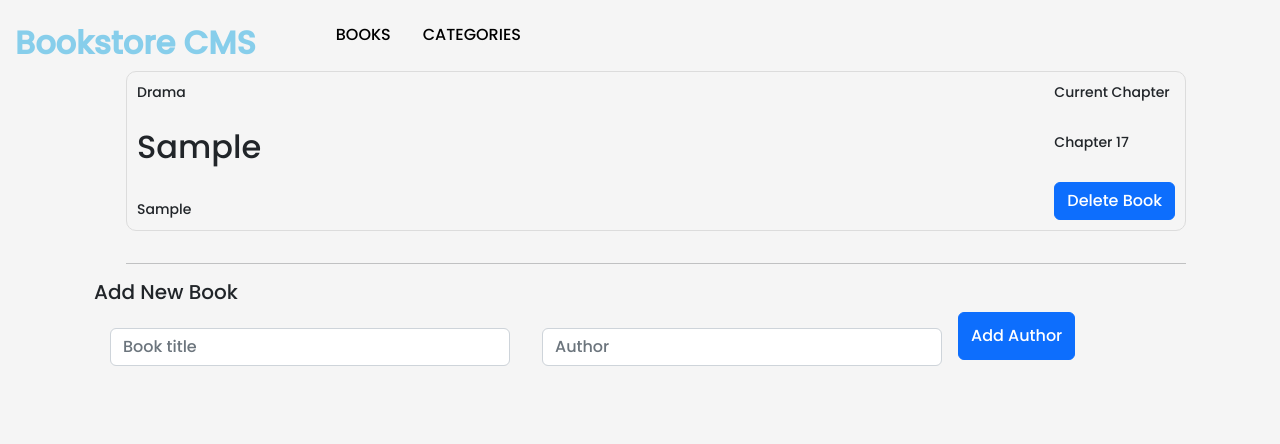
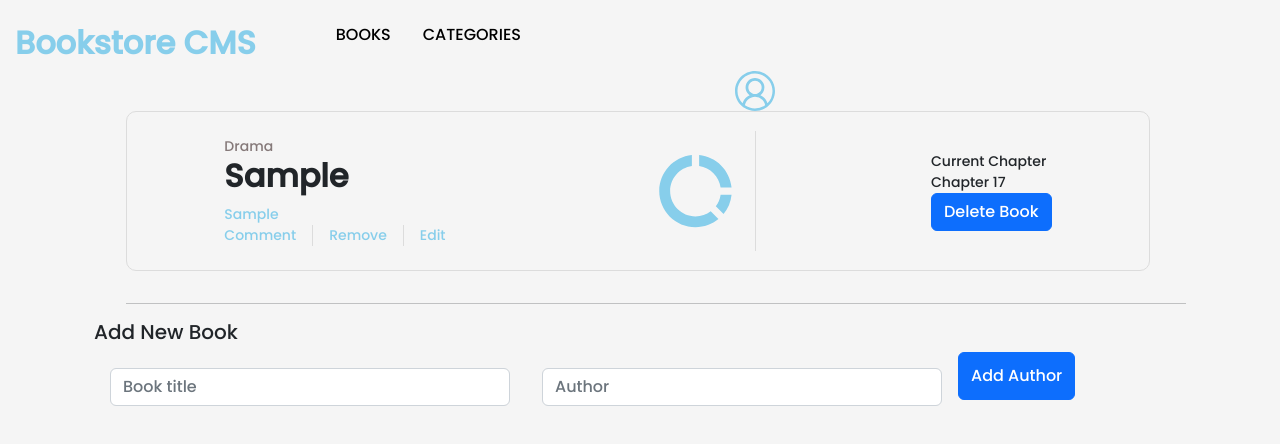
Before and after one commit to Tamunokuro/React-Bookstore, a React (Create React App) app: page / in a window 1280 px wide. Both pictures are taken after typing "Sample", "Sample" into the empty fields and a click on the button "Add Author". Shown: the top 444 px of the page. Built offline with nearby package versions, Linux system fonts and the light colour scheme; no server answers.

Commit message:
Add Styling to book store app

```diff
--- a/package.json
+++ b/package.json
@@ -14,6 +14,7 @@
     "react-bootstrap": "^2.7.0",
     "react-dispatcher": "^0.2.1",
     "react-dom": "^18.2.0",
+    "react-icons": "^4.7.1",
     "react-redux": "^8.0.5",
     "react-router-dom": "^6.4.5",
     "react-scripts": "5.0.1",
--- a/src/App.css
+++ b/src/App.css
@@ -19,6 +19,7 @@ li {
   position: absolute;
   display: flex;
   align-items: center;
+  /* justify-content: space-between; */
   background: #f5f5f5;
   height: 7rem;
   padding: 15px;
@@ -58,12 +59,15 @@ li {
 }
 
 .singleBook {
+  background: #f5f5f5;
   display: flex;
-  justify-content: space-between;
+  justify-content: space-around;
+  align-items: center;
   border: 1px solid #dcdcdc;
   border-radius: 10px;
   padding: 10px;
   height: 10rem;
+  width: 80vw;
   margin-bottom: 2rem;
 }
 
@@ -71,6 +75,20 @@ li {
   display: flex;
   flex-direction: column;
   justify-content: space-between;
+}
+
+.book-title {
+  font-weight: 900;
+}
+
+.book-author {
+  color: #87ceeb;
+  font-weight: 300;
+}
+
+.book-category {
+  color: #857979;
+  font-weight: 500;
 }
 
 .widgets {
@@ -93,6 +111,18 @@ li {
   margin: 1rem;
 }
 
+.book-tools {
+  display: flex;
+}
+
+.book-tools :nth-child(2){
+  border-left: 1px solid #dcdcdc;
+  border-right: 1px solid #dcdcdc;
+  padding: 0 1rem;
+}
+
 .tools {
   cursor: pointer;
+  color: #87ceeb;
+  margin-right: 1rem;
 }
--- a/src/components/BookItem.js
+++ b/src/components/BookItem.js
@@ -1,4 +1,5 @@
 /* eslint-disable react/prop-types */
+import { RiDonutChartFill } from 'react-icons/ri';
 
 import React from 'react';
 import { Button, Container } from 'react-bootstrap';
@@ -11,9 +12,24 @@ const BookItem = ({ book, deleteBookProp }) => {
     <Container>
       <div className="singleBook">
         <div className="widgets">
-          <small>{ category }</small>
-          <h2>{ title }</h2>
-          <small>{ author }</small>
+          <small className="book-category">{ category }</small>
+          <h2 className="book-title">{ title }</h2>
+          <small className="book-author">{ author }</small>
+          <div className="book-tools">
+            <small className="tools">Comment</small>
+            <small className="tools">Remove</small>
+            <small className="tools">Edit</small>
+          </div>
+        </div>
+        <div>
+          <RiDonutChartFill
+            style={{
+              color: '#87ceeb',
+              borderRight: '1px solid #dcdcdc',
+              padding: '0 1rem',
+            }}
+            size={120}
+          />
         </div>
         <div className="book">
           <small>Current Chapter</small>
--- a/src/components/Navbar.js
+++ b/src/components/Navbar.js
@@ -1,5 +1,6 @@
 import '../App.css';
 import { Route, Routes, Link } from 'react-router-dom';
+import { VscAccount } from 'react-icons/vsc';
 import Categories from './Categories';
 import Book from './Book';
 // import BookList from './BookList';
@@ -8,10 +9,22 @@ const Navbar = () => (
   <div className="header">
     <div className="nav">
       <Link to="/" className="nav-logo">Bookstore CMS</Link>
-      <ul className="navbar">
-        <li className="nav-items"><Link to="/">BOOKS</Link></li>
-        <li className="nav-items"><Link to="/categories">CATEGORIES</Link></li>
-      </ul>
+      <div>
+        <ul className="navbar">
+          <li className="nav-items"><Link to="/">BOOKS</Link></li>
+          <li className="nav-items"><Link to="/categories">CATEGORIES</Link></li>
+        </ul>
+      </div>
+      <div>
+        <VscAccount
+          size={40}
+          style={{
+            color: '#87ceeb',
+            marginLeft: '45rem',
+          }}
+        />
+      </div>
+
       <Routes>
         <Route path="/" element={<Book />} />
         <Route path="/categories" element={<Categories />} />
```
Also changed, not shown: 1 other file (tests, documents, lock files or other folders).
